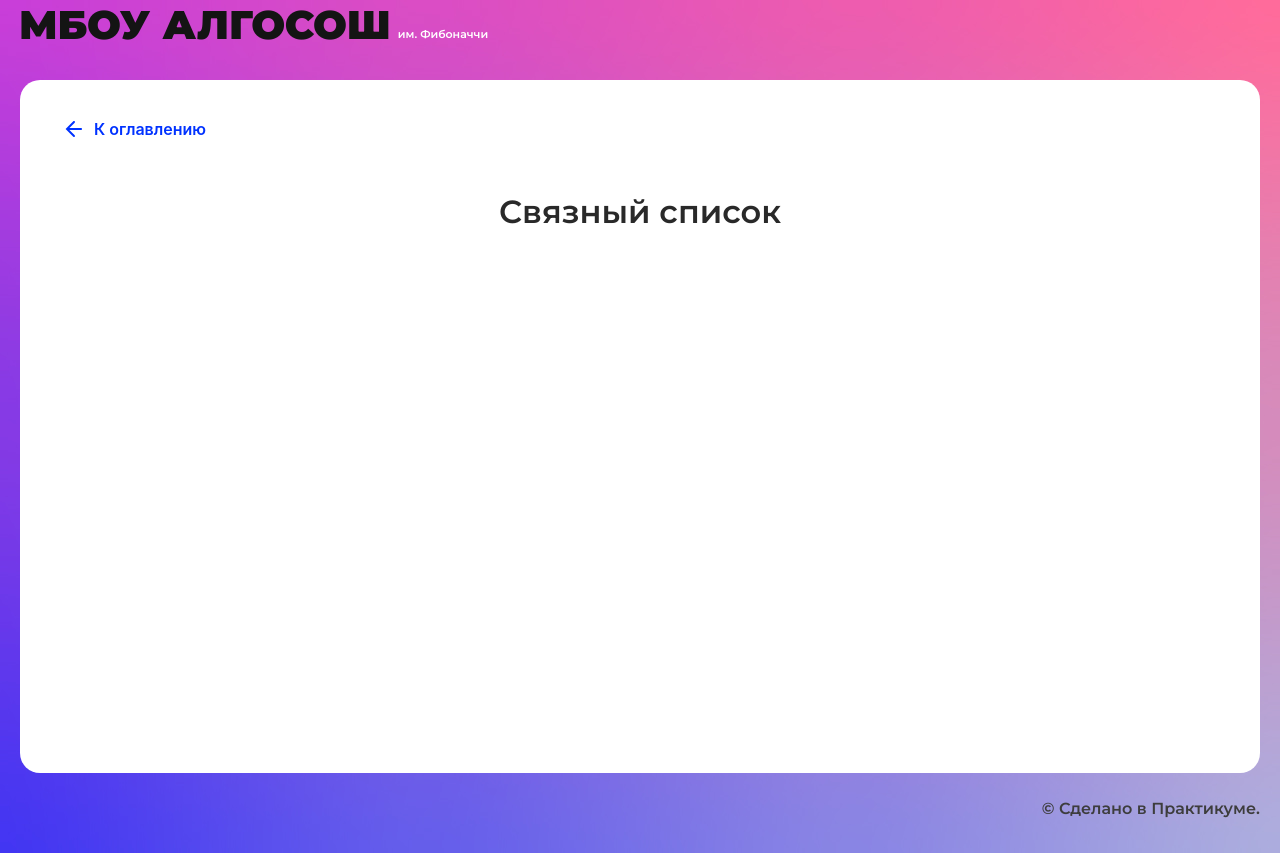
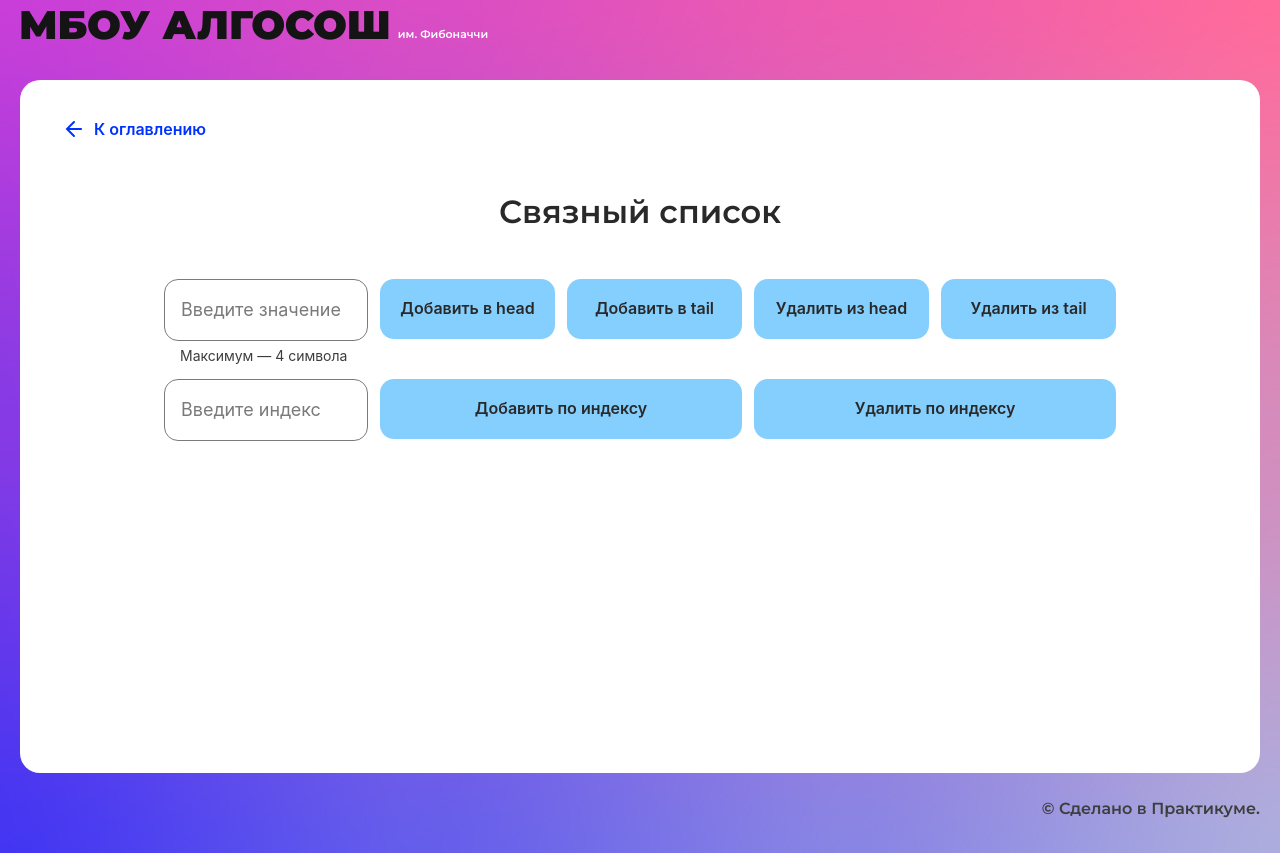
Before and after one commit to MaxTch3/algososh, a React (Create React App) app: page /list in a window 1280 px wide. Built offline with nearby package versions, Linux system fonts and the light colour scheme.

Commit message:
feat: сделать верстку основных компонентов на list-page

```diff
--- /dev/null
+++ b/src/components/list-page/list-page.module.css
@@ -0,0 +1,13 @@
+.container {
+   display: flex;
+   flex-direction: column;
+   align-items: center;
+   gap: 12px;
+}
+
+.control_box {
+   display: flex;
+   gap: 12px;
+   max-width: 952px;
+   width: 100%;
+}
--- a/src/components/list-page/list-page.tsx
+++ b/src/components/list-page/list-page.tsx
@@ -1,10 +1,56 @@
 import React from "react";
 import { SolutionLayout } from "../ui/solution-layout/solution-layout";
+import { Input } from "../ui/input/input";
+import { Button } from "../ui/button/button";
+import styles from './list-page.module.css'
 
 export const ListPage: React.FC = () => {
-  return (
-    <SolutionLayout title="Связный список">
-
-    </SolutionLayout>
-  );
+   return (
+      <SolutionLayout title="Связный список">
+         <div className={styles.container}>
+            <div className={styles.control_box}>
+               <Input
+                  placeholder='Введите значение'
+                  type='text'
+                  maxLength={4}
+                  isLimitText={true}
+                  style={{ maxWidth: '204px' }}
+               />
+               <Button
+                  text='Добавить&nbsp;в&nbsp;head'
+                  style={{ minWidth: '175px' }}
+               />
+               <Button
+                  text='Добавить в tail'
+                  style={{ minWidth: '175px' }}
+               />
+               <Button
+                  text='Удалить&nbsp;из&nbsp;head'
+                  style={{ minWidth: '175px' }}
+               />
+               <Button
+                  text='Удалить из tail'
+                  style={{ minWidth: '175px' }}
+               />
+            </div>
+            <div className={styles.control_box}>
+               <Input
+                  placeholder='Введите индекс'
+                  type='text'
+                  maxLength={4}
+                  isLimitText={false}
+                  style={{ maxWidth: '204px' }}
+               />
+               <Button
+                  text='Добавить по индексу'
+                  style={{ minWidth: '362px' }}
+               />
+               <Button
+                  text='Удалить по индексу'
+                  style={{ minWidth: '362px' }}
+               />
+            </div>
+         </div>
+      </SolutionLayout >
+   );
 };
```
